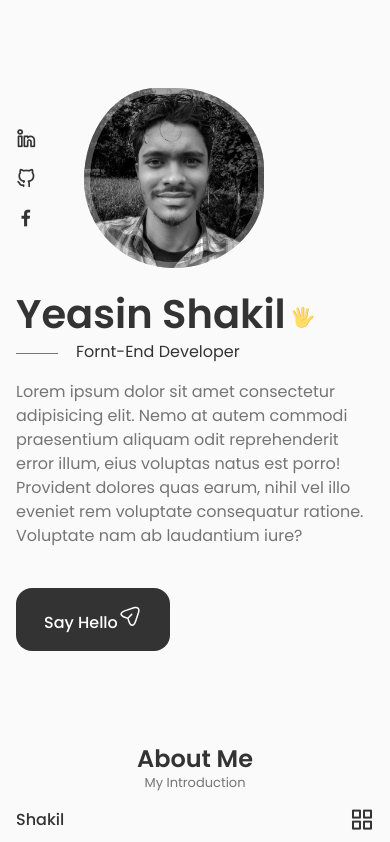
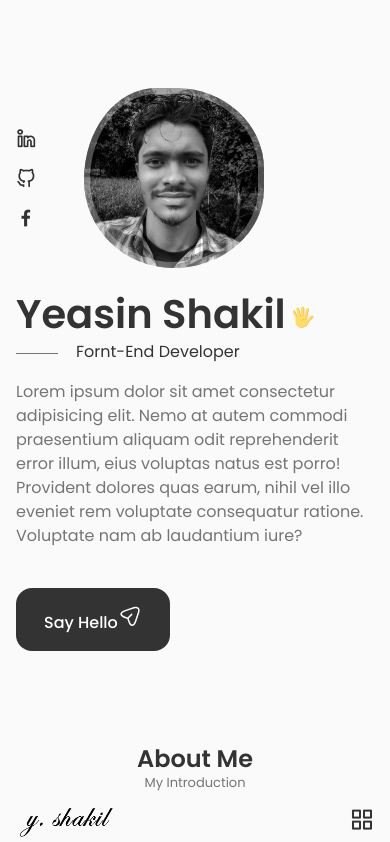
Before and after one commit to yeasinshakil/Yeasin-Shakil-portfollio, a React (Vite) app: page / in a window 390 px wide. Shown: the top 842 px of the page. Built offline with nearby package versions, Linux system fonts and the light colour scheme.

Commit message:
adding project detail

```diff
--- a/src/components/footer/Footer.jsx
+++ b/src/components/footer/Footer.jsx
@@ -1,11 +1,14 @@
 import React from 'react';
 import './footer.css';
+import logo from '../../assets/logo.png';
 
 const Footer = () => {
     return (
         <footer className="footer">
             <div className="footer_container container">
-                <h1 className="footer_title">Shakil</h1>
+                <div className="footer_logo">
+                    <img src={logo} alt="" className="footer_title" />
+                </div>
                 <ul className="footer_list">
                     <li>
                         <a href="#about" className="footer_link">About</a>
@@ -19,13 +22,13 @@ const Footer = () => {
                 </ul>
 
                 <div className="footer_social">
-                    <a href="https://www.facebook.com" className="footer_social_link" target='_blank'>
+                    <a href="https://www.facebook.com/profile.php?id=100007637075299" className="footer_social_link" target='_blank'>
                         <i class="bx bxl-facebook"></i>
                     </a>
-                    <a href="https://www.facebook.com" className="footer_social_link" target='_blank'>
+                    <a href="https://www.instagram.com" className="footer_social_link" target='_blank'>
                         <i class="bx bxl-instagram"></i>
                     </a>
-                    <a href="https://www.facebook.com" className="footer_social_link" target='_blank'>
+                    <a href="https://www.linkedin.com/in/yeasin-shakil-15397714b/" className="footer_social_link" target='_blank'>
                         <i class="bx bxl-linkedin"></i>
                     </a>
                 </div>
--- a/src/components/footer/footer.css
+++ b/src/components/footer/footer.css
@@ -5,12 +5,19 @@
 .footer_container{
     padding: 2rem 0 6rem;
 }
+.footer_logo{
+    display: flex;
+    justify-content: center;
+    align-items: center;
+}
+
 .footer_title, .footer_link{
     color: var(--title-color);
 }
 .footer_title{
-    text-align: center;
+    width: 250px;
     margin-bottom: var(--mb-2);
+
 }
 .footer_link:hover{
     color: var(--title-color-dark);
@@ -64,6 +71,6 @@
 }
 @media screen and (max-width: 410px) {
     .footer_title{
-        font-size: 2rem;
+        width: 200px;
     }
 }
--- a/src/components/header/Header.jsx
+++ b/src/components/header/Header.jsx
@@ -1,5 +1,6 @@
 import React, { useState } from 'react';
 import './header.css';
+import logo from '../../assets/logo.png';
 
 const header = () => {
     //========= Change Background header ===============
@@ -16,7 +17,7 @@ const header = () => {
     return (
         <header className="header">
             <nav className="nav container">
-                <a href="index.html" className="nav_logo">Shakil</a>
+                <a href="index.html" ><img src={logo} className="nav_logo" alt="" /></a>
                 <div className={Toggle ? 'nav_menu show_menu' : 'nav_menu'}>
                     <ul className="nav_list grid">
                         <li className="nav_item">
--- a/src/components/header/header.css
+++ b/src/components/header/header.css
@@ -19,7 +19,11 @@ header {
     column-gap: 1rem;
 }
 
-.nav_logo,
+.nav_logo{
+    width: 150px;
+    background-position: center;
+    background-repeat: no-repeat;
+}
 .nav_toggle {
     color: var(--title-color);
     font-weight: var(--font-medium);
@@ -117,4 +121,7 @@ header {
     .nav_list{
         column-gap: 0;
     }
+    .nav_logo{
+        width: 100px;
+    }
 }
--- a/src/components/home/Social.jsx
+++ b/src/components/home/Social.jsx
@@ -3,13 +3,13 @@ import React from 'react';
 const Social = () => {
     return (
         <div className='home_social'>
-            <a href="https://www.facebook.com" className="home_social-icon" target='_blank'>
+            <a href="https://www.linkedin.com/in/yeasin-shakil-15397714b/" className="home_social-icon" target='_blank'>
                 <i class="uil uil-linkedin-alt"></i>
             </a>
-            <a href="https://www.facebook.com" className="home_social-icon" target='_blank'>
+            <a href="https://github.com/YeasinShakil" className="home_social-icon" target='_blank'>
                 <i class="uil uil-github-alt"></i>
             </a>
-            <a href="https://www.facebook.com" className="home_social-icon" target='_blank'>
+            <a href="https://www.facebook.com/profile.php?id=100007637075299" className="home_social-icon" target='_blank'>
                 <i class="uil uil-facebook-f"></i>
             </a>
         </div>
--- a/src/components/portfolio/WorkItems.jsx
+++ b/src/components/portfolio/WorkItems.jsx
@@ -1,13 +1,18 @@
 import React from 'react';
 
-const WorkItems = ({item}) => {
+const WorkItems = ({ item }) => {
     return (
         <div className="work_card" key={item.id}>
             <img src={item.image} alt="" className="work_img" />
             <h3 className="work_title">{item.title}</h3>
-            <a href="#" className="work_button">
-                Demo <i className='bx bx-right-arrow-alt work_button-icon'></i>
-            </a>
+            <div className="work_button-fix">
+                <a href="#" className="work_button" target='_blank'>
+                    Demo <i className='bx bx-right-arrow-alt work_button-icon'></i>
+                </a>
+                <a href="https://github.com/YeasinShakil" target='_blank' className="work_button">
+                    Code <i className="bx bxl-github"></i>
+                </a>
+            </div>
         </div>
     );
 };
--- a/src/components/portfolio/work.css
+++ b/src/components/portfolio/work.css
@@ -62,6 +62,11 @@
     border-radius: 0.5rem;
     text-transform: capitalize;
 }
+.work_button-fix{
+    display: flex;
+    justify-content: space-between;
+    align-items: center;
+}
 
 /* ============Responsive layout ================= */
 
```
Also changed, not shown: src/assets/logo.jpg (added), src/assets/logo.png (added).
